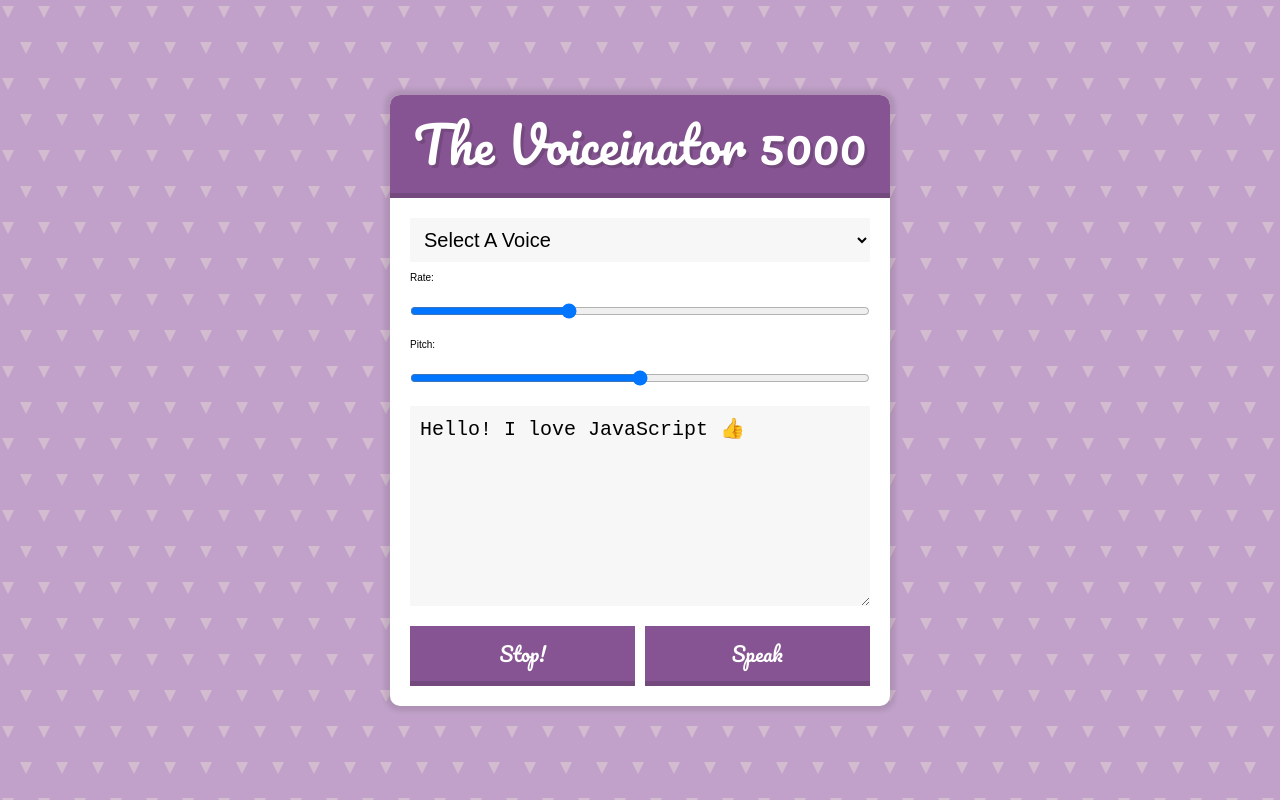
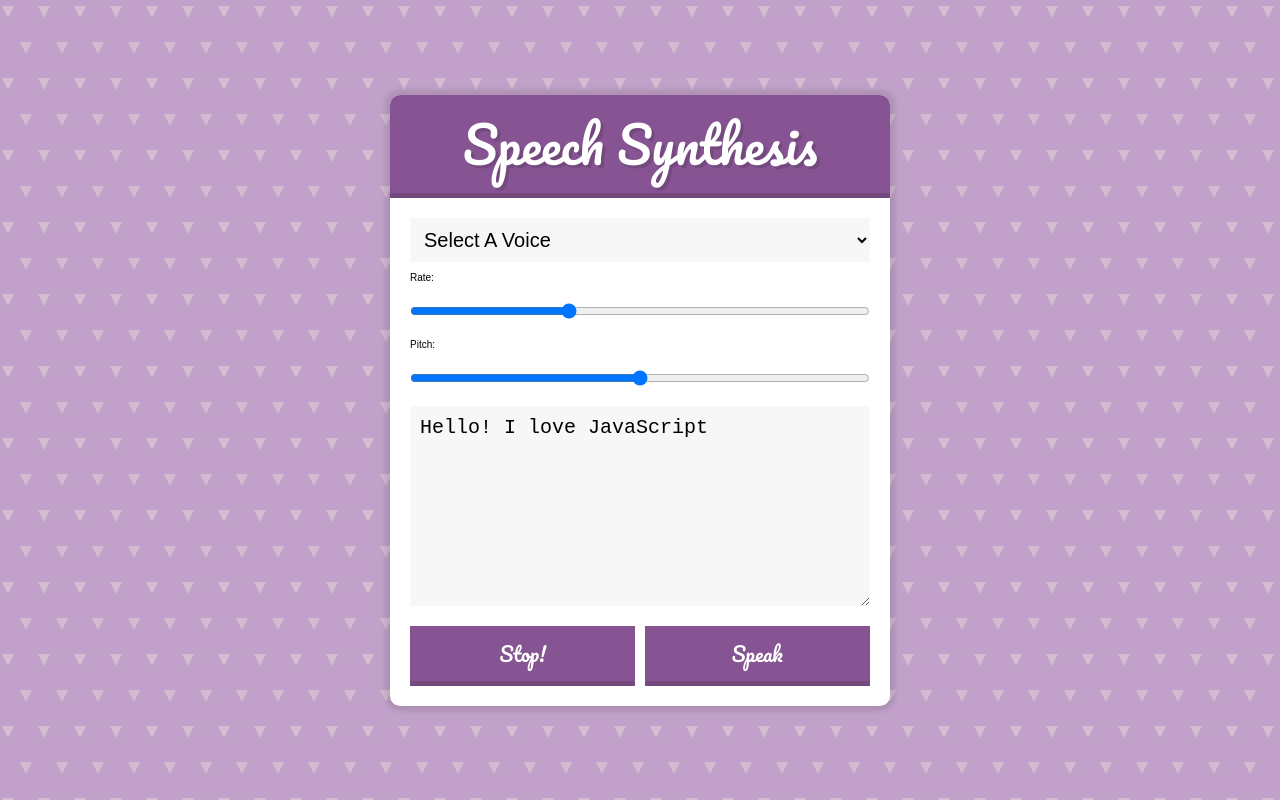
Before and after one commit to joannastiller/speech-synthesis, a plain HTML site: page index.html in a window 1280 px wide. Drawn offline with Linux system fonts and the light colour scheme.

Commit message:
Updating the content

```diff
--- a/index.html
+++ b/index.html
@@ -12,7 +12,7 @@
 
     <div class="voiceinator">
 
-        <h1>The Voiceinator 5000</h1>
+        <h1>Speech Synthesis</h1>
 
         <select name="voice" id="voices">
             <option value="">Select A Voice</option>
@@ -24,7 +24,7 @@
         <label for="pitch">Pitch:</label>
 
         <input name="pitch" type="range" min="0" max="2" step="0.1">
-        <textarea name="text">Hello! I love JavaScript 👍</textarea>
+        <textarea name="text">Hello! I love JavaScript</textarea>
         <button id="stop">Stop!</button>
         <button id="speak">Speak</button>
 
```
